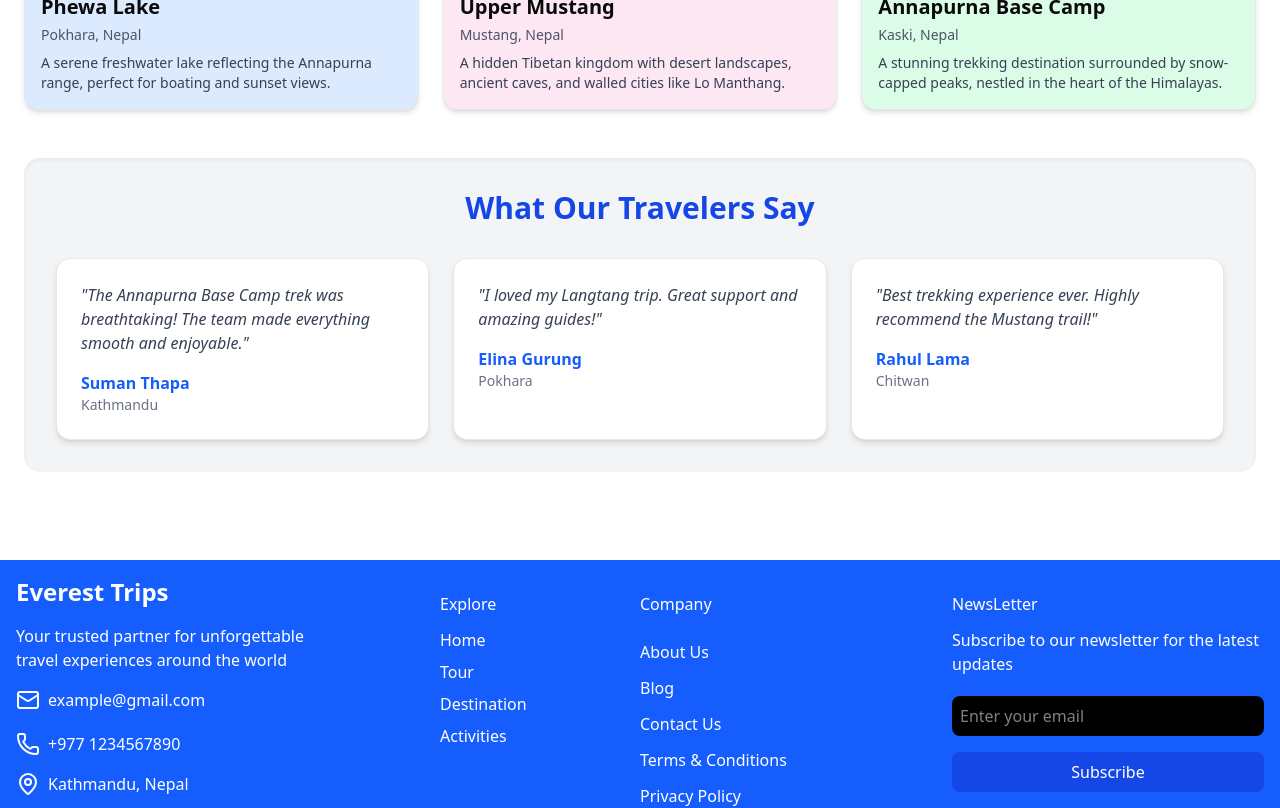
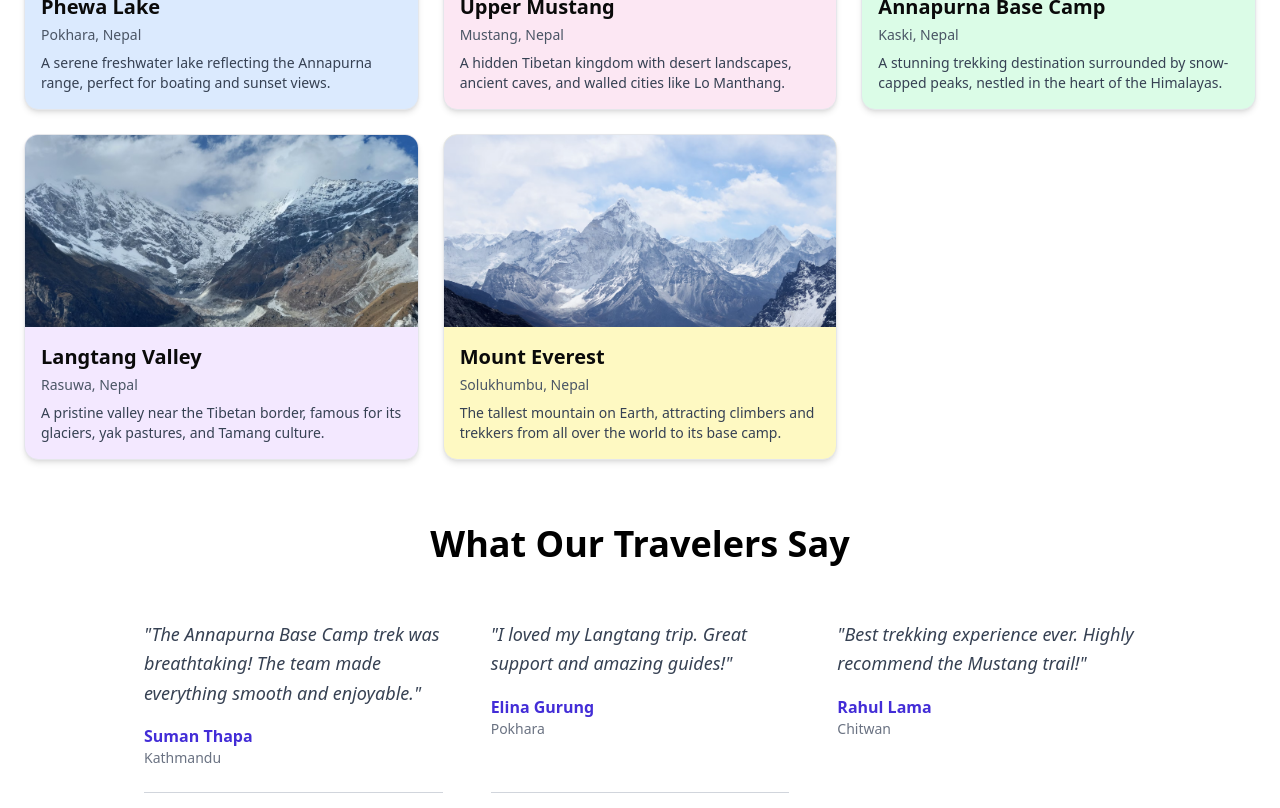
Before and after one commit to Anjuadhikari/Everest-Trips, a Next.js app: page /tour in a window 1280 px wide. Shown: the part 960-1768 px from the top of the page. Built offline with nearby package versions, Linux system fonts and the light colour scheme.

Commit message:
Home Page Changes

```diff
--- a/app/page.tsx
+++ b/app/page.tsx
@@ -6,6 +6,7 @@ import { Info } from "lucide-react";
 import InfoSection from "@/component/info-section";
 import Information from "@/component/information";
 import ContactPic from "@/component/contact-pic";
+import Banner from "@/component/banner";
 
 export default function Page() {
   return (
@@ -14,7 +15,8 @@ export default function Page() {
       <InfoSection />
       <Information />
       <Card />
-      <ContactPic/>
+      <Banner/>
+
 
     </>
   );
--- a/app/tour/page.tsx
+++ b/app/tour/page.tsx
@@ -63,7 +63,7 @@ export default function TourPage() {
   return (
     <main className="min-h-screen w-full px-6 py-10 max-w-7xl mx-auto">
       <div className="flex justify-between gap-6">
-        {/* Filter Section */}
+
         <div className="w-[22%] p-6 shadow-md border border-gray-200 rounded-3xl">
           <div className="flex items-center justify-between mb-6">
             <h2 className="text-xl font-semibold">Sort & Filter</h2>
@@ -72,7 +72,6 @@ export default function TourPage() {
             </span>
           </div>
 
-          {/* Duration */}
           <hr className="border-t border-gray-300 my-4" />
           <div className="flex items-center justify-between mb-4">
             <h2 className="text-lg font-semibold">Duration</h2>
@@ -90,7 +89,7 @@ export default function TourPage() {
             />
           )}
 
-          {/* Dates */}
+
           <hr className="border-t border-gray-300 my-4" />
           <div className="flex items-center justify-between mb-4">
             <h2 className="text-lg font-semibold">Dates</h2>
@@ -170,7 +169,7 @@ export default function TourPage() {
             </RadioGroup>
           )}
 
-          {/* Difficulty */}
+
           <hr className="border-t border-gray-300 my-4" />
           <div className="flex items-center justify-between mb-4">
             <h2 className="text-lg font-semibold">Difficulty Level</h2>
@@ -191,7 +190,6 @@ export default function TourPage() {
           )}
         </div>
 
-        {/* Tour List Placeholder (for search results) */}
         <div className="w-[75%]">
           <div className="flex justify-end mb-4">
             <button className="p-2 bg-blue-600 text-white rounded-full hover:bg-blue-700">
@@ -201,11 +199,11 @@ export default function TourPage() {
         </div>
       </div>
 
-      {/* Popular Tours */}
+
       <section className="my-12">
         <h2 className="text-3xl font-bold mb-6 text-blue-700">Popular Tours</h2>
         <div className="grid grid-cols-1 sm:grid-cols-2 lg:grid-cols-3 gap-6">
-          {details.slice(0, 3).map((tour) => (
+          {details.map((tour) => (
             <div
               key={tour.id}
               className={`rounded-xl shadow-md overflow-hidden transition hover:shadow-lg border border-gray-200 ${tour.color}`}
@@ -224,13 +222,11 @@ export default function TourPage() {
           ))}
         </div>
       </section>
-
-      {/* Testimonials */}
-      <section className="my-12 bg-gray-100 p-8 rounded-2xl shadow-inner">
-        <h2 className="text-3xl font-bold mb-8 text-center text-blue-700">
+    <div className="my-16 max-w-5xl mx-auto px-4">
+  <h2 className="text-4xl font-extrabold text-center text-black mb-14">
     What Our Travelers Say
   </h2>
-        <div className="grid md:grid-cols-3 gap-6">
+  <div className="grid gap-y-12 md:grid-cols-3 md:gap-x-12">
     {[
       {
         name: "Suman Thapa",
@@ -250,18 +246,23 @@ export default function TourPage() {
           "Best trekking experience ever. Highly recommend the Mustang trail!",
         location: "Chitwan",
       },
-          ].map((testi, index) => (
-            <div
-              key={index}
-              className="bg-white p-6 rounded-xl shadow-md border border-gray-200"
-            >
-              <p className="text-gray-700 mb-4 italic">"{testi.review}"</p>
-              <div className="font-semibold text-blue-600">{testi.name}</div>
-              <div className="text-sm text-gray-500">{testi.location}</div>
+    ].map((item, i) => (
+      <div key={i} className="flex flex-col space-y-4 border-b border-gray-300 pb-6 last:border-0">
+        <p className="text-gray-700 italic text-lg leading-relaxed">"{item.review}"</p>
+        <div className="flex items-center space-x-3">
+
+          <div>
+            <div className="font-semibold text-indigo-700">{item.name}</div>
+            <div className="text-sm text-gray-500">{item.location}</div>
+          </div>
+        </div>
       </div>
     ))}
   </div>
-      </section>
+</div>
+
+
+
     </main>
   );
 }
--- /dev/null
+++ b/component/banner.tsx
@@ -0,0 +1,41 @@
+import React from 'react'
+import Image from 'next/image'
+
+export default function Banner() {
+  return (
+    <div
+      className="relative w-full min-h-screen flex flex-col md:flex-row items-center justify-between bg-cover bg-center"
+      style={{ backgroundImage: "url('/bg-people.jpg')" }}
+    >
+
+      <div className="absolute inset-0 bg-black/70 z-0"></div>
+
+      <div className="relative z-10 max-w-3xl px-6 py-16 md:px-16 text-white">
+        <h1 className="text-5xl md:text-6xl font-extrabold leading-tight mb-6">
+          The <span className="text-orange-400">Local</span> <br />
+          Travel <span className="text-white">Experts.</span>
+        </h1>
+        <p className="text-lg md:text-xl mb-4 text-gray-200">
+          We specialize in eco-friendly and down-to-earth adventures, and we are
+          committed to protecting the areas we explore.
+        </p>
+        <p className="text-base md:text-lg text-gray-300">
+          Our knowledgeable guides are passionate about the outdoors and will help
+          you make the most of your time in Nepal, whether you{' '}
+          <span className="underline italic">continue reading</span>.
+        </p>
+      </div>
+
+
+      <div className="relative z-10 md:pr-16 pb-10 md:pb-0">
+        <Image
+          src="/guide.jpg"
+          alt="Mountain Guide"
+          width={500}
+          height={700}
+          className="rounded-2xl shadow-2xl border-4 border-white object-cover"
+        />
+      </div>
+    </div>
+  )
+}
--- a/component/information.tsx
+++ b/component/information.tsx
@@ -1,10 +1,9 @@
 import React from "react";
-import { Camera, UsersRound, Headphones,ShieldCheck } from "lucide-react";
+import { Camera, UsersRound, Headphones, ShieldCheck } from "lucide-react";
 
 export default function Information() {
   return (
-    <div className="flex flex-col items-center justify-center min-h-screen bg-white px-4 py-16">
-
+    <div className="flex flex-col items-center justify-center min-h-screen bg-white px-4 py-16 mt-10">
       <div className="text-4xl font-bold text-gray-800 mb-4 text-center">
         Why Choose Us?
       </div>
@@ -12,9 +11,7 @@ export default function Information() {
         We offer the best services for your travel needs.
       </p>
 
-
       <div className="flex flex-col md:flex-row justify-center items-center gap-8 w-full max-w-6xl">
-        {/* Card 1 */}
         <div className="flex flex-col items-center text-center bg-white rounded-2xl p-6 hover:shadow-lg transition w-[300px]">
           <div className="bg-blue-400 text-white rounded-full p-4 mb-4">
             <Camera className="w-6 h-6" />
@@ -23,11 +20,11 @@ export default function Information() {
             Best Price Guarantee
           </h3>
           <p className="text-sm text-gray-600">
-            Enjoy the lowest prices on all your travel bookings, backed by our price match promise.
+            Enjoy the lowest prices on all your travel bookings, backed by our
+            price match promise.
           </p>
         </div>
 
-        {/* Card 2 */}
         <div className="flex flex-col items-center text-center bg-white rounded-2xl p-6  hover:shadow-lg transition w-[300px]">
           <div className="bg-pink-400 text-white rounded-full p-4 mb-4">
             <UsersRound className="w-6 h-6" />
@@ -36,11 +33,11 @@ export default function Information() {
             Expert Guidance
           </h3>
           <p className="text-sm text-gray-600">
-            Our team of travel experts is here to provide personalized advice and support for your journey.
+            Our team of travel experts is here to provide personalized advice
+            and support for your journey.
           </p>
         </div>
 
-        {/* Card 3 */}
         <div className="flex flex-col items-center text-center bg-white rounded-2xl p-6  hover:shadow-lg transition w-[300px]">
           <div className="bg-yellow-400 text-white rounded-full p-4 mb-4">
             <Headphones className="w-6 h-6" />
@@ -49,10 +46,11 @@ export default function Information() {
             24/7 Customer Support
           </h3>
           <p className="text-sm text-gray-600">
-            We're here for you around the clock, ensuring your travel experience is smooth and hassle-free.
+            We're here for you around the clock, ensuring your travel experience
+            is smooth and hassle-free.
           </p>
         </div>
-           <div className="flex flex-col items-center text-center bg-white rounded-2xl p-6  hover:shadow-lg transition w-[280px]">
+        <div className="flex flex-col items-center text-center bg-white rounded-2xl p-6  hover:shadow-lg transition w-[280px]">
           <div className="bg-green-400 text-white rounded-full p-4 mb-4">
             <ShieldCheck className="w-6 h-6" />
           </div>
@@ -60,10 +58,24 @@ export default function Information() {
             Secure Payments
           </h3>
           <p className="text-sm text-gray-600">
-            Your payments are safe with us, protected by industry-grade encryption and secure systems.
+            Your payments are safe with us, protected by industry-grade
+            encryption and secure systems.
           </p>
         </div>
-
+      </div>
+      <div className="flex flex-col items-center justify-center space-y-2 text-center mt-20 gap-10">
+        <h1 className="text-5xl font-bold text-black">
+          OUR BEST SELLING TOURS
+        </h1>
+        <p className="text-gray-600 text-lg max-w-xl">
+          You can change this section from Website Settings - Website Builder
+          -Tour Packages.
+        </p>
+      </div>
+      <div className="flex justify-center mt-15">
+        <button className="px-6 py-3 bg-blue-600 text-white font-semibold rounded-lg shadow-md hover:bg-blue-700 transition duration-300  cursor-pointer">
+          View All Articles
+        </button>
       </div>
     </div>
   );
```
Also changed, not shown: public/bg-people.jpg (added), public/guide.jpg (added). Lines whose indentation alone changed are shown as unchanged.
